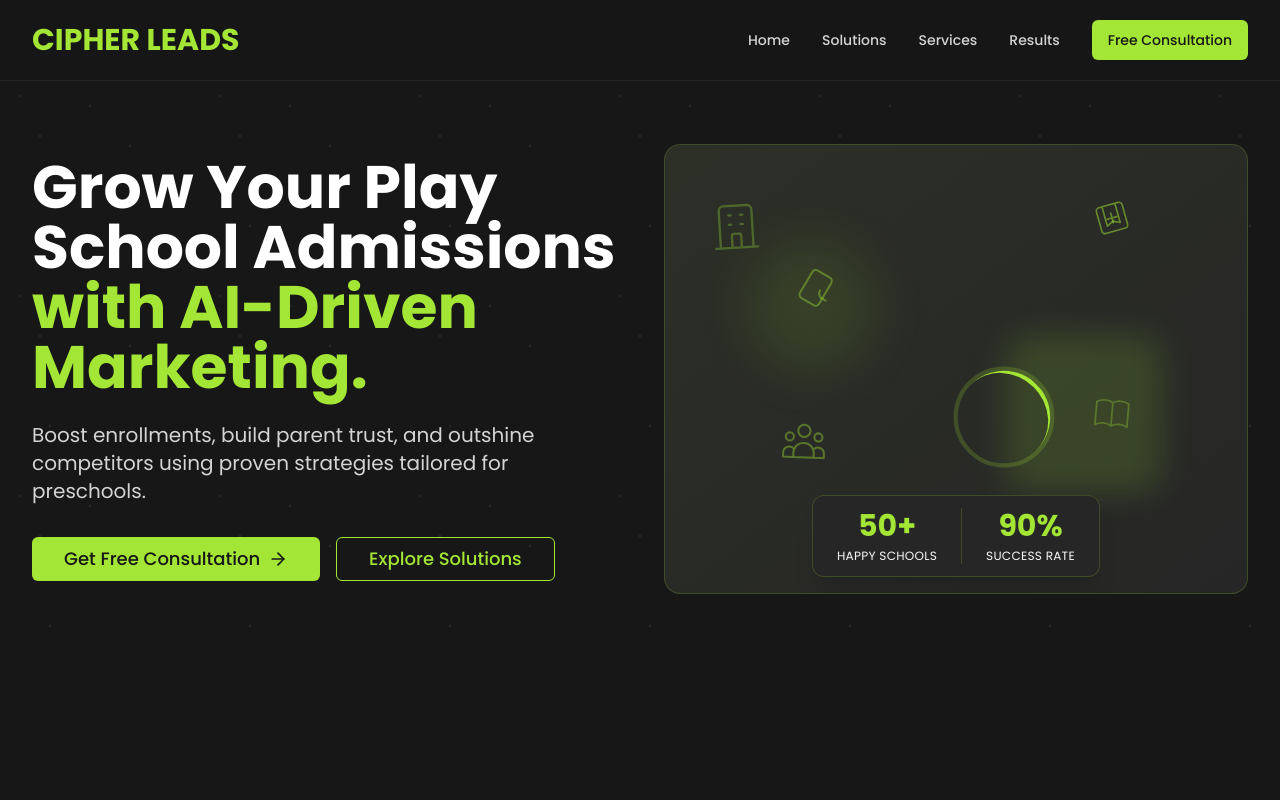
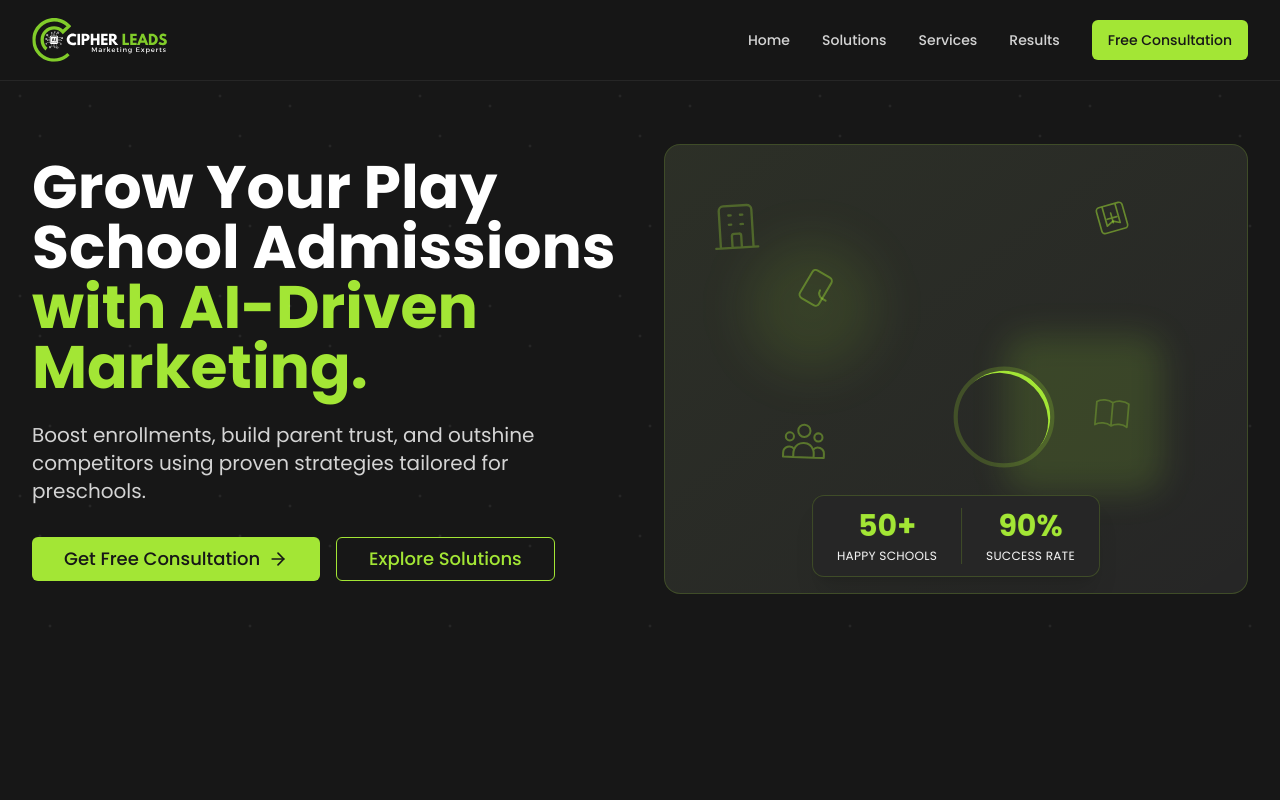
Before and after one commit to hyperlinqai/aicipherleads, a Next.js app: page / in a window 1280 px wide. Shown: the top 800 px of the page. Built offline with nearby package versions, Linux system fonts and the light colour scheme.

Commit message:
added logo in header and footer

```diff
--- a/components/layout/header.tsx
+++ b/components/layout/header.tsx
@@ -1,113 +1,10 @@
-// import { Menu } from "lucide-react";
-// import Link from "next/link";
-// import { useState } from "react";
-
-// import { Button } from "@/components/ui/button";
-
-// export function Header() {
-//   const [isMobileMenuOpen, setIsMobileMenuOpen] = useState(false);
-
-//   return (
-//     <nav className="fixed w-full z-50 bg-neutral-900/95 backdrop-blur-sm">
-//       <div className="max-w-7xl mx-auto px-4 sm:px-6 lg:px-8">
-//         <div className="flex items-center justify-between h-20">
-//           {/* Logo */}
-//           <div className="flex-shrink-0">
-//             <Link href="/" className="flex items-center">
-//               <span className="text-3xl font-bold text-lime-400">
-//                 CIPHER LEADS
-//               </span>
-//             </Link>
-//           </div>
-
-//           {/* Desktop Navigation */}
-//           <div className="hidden md:block">
-//             <div className="ml-10 flex items-center space-x-8">
-//               <Link
-//                 href="#home"
-//                 className="text-white hover:text-lime-400 transition-colors"
-//               >
-//                 Home
-//               </Link>
-//               <Link
-//                 href="#solutions"
-//                 className="text-white hover:text-lime-400 transition-colors"
-//               >
-//                 Solutions
-//               </Link>
-//               <Link
-//                 href="#services"
-//                 className="text-white hover:text-lime-400 transition-colors"
-//               >
-//                 Services
-//               </Link>
-//               <Link
-//                 href="#results"
-//                 className="text-white hover:text-lime-400 transition-colors"
-//               >
-//                 Results
-//               </Link>
-//               <Button className="bg-lime-400 text-neutral-900 hover:bg-lime-500">
-//                 Get Started
-//               </Button>
-//             </div>
-//           </div>
-
-//           {/* Mobile Menu Button */}
-//           <div className="md:hidden">
-//             <button
-//               onClick={() => setIsMobileMenuOpen(!isMobileMenuOpen)}
-//               className="inline-flex items-center justify-center p-2 rounded-md text-white hover:text-lime-400 focus:outline-none"
-//             >
-//               <Menu className="h-6 w-6" />
-//             </button>
-//           </div>
-//         </div>
-//       </div>
-
-//       {/* Mobile Menu */}
-//       {isMobileMenuOpen && (
-//         <div className="md:hidden bg-neutral-800">
-//           <div className="px-2 pt-2 pb-3 space-y-1">
-//             <Link
-//               href="#home"
-//               className="block px-3 py-2 text-white hover:bg-lime-400 hover:text-neutral-900 rounded-md"
-//             >
-//               Home
-//             </Link>
-//             <Link
-//               href="#solutions"
-//               className="block px-3 py-2 text-white hover:bg-lime-400 hover:text-neutral-900 rounded-md"
-//             >
-//               Solutions
-//             </Link>
-//             <Link
-//               href="#services"
-//               className="block px-3 py-2 text-white hover:bg-lime-400 hover:text-neutral-900 rounded-md"
-//             >
-//               Services
-//             </Link>
-//             <Link
-//               href="#results"
-//               className="block px-3 py-2 text-white hover:bg-lime-400 hover:text-neutral-900 rounded-md"
-//             >
-//               Results
-//             </Link>
-//             <Button className="w-full bg-lime-400 text-neutral-900 hover:bg-lime-500">
-//               Get Started
-//             </Button>
-//           </div>
-//         </div>
-//       )}
-//     </nav>
-//   );
-// }
-
 import { AnimatePresence, motion } from "framer-motion";
 import { Menu, X } from "lucide-react";
+import Image from "next/image";
 import Link from "next/link";
 import { useState } from "react";
 
+import Logo from "@/asset/cipher-leads-logo.svg";
 import { Button } from "@/components/ui/button";
 import {
   Dialog,
@@ -145,11 +42,8 @@ export function Header() {
         <div className="flex items-center justify-between h-20">
           {/* Logo */}
           <motion.div whileHover={{ scale: 1.05 }}>
-            <Link
-              href="/"
-              className="text-2xl sm:text-3xl font-bold text-lime-400"
-            >
-              CIPHER LEADS
+            <Link href="/" className="h-11">
+              <Image src={Logo} alt="Ciper Leads" height={44} />
             </Link>
           </motion.div>
 
--- a/components/sections/footer.tsx
+++ b/components/sections/footer.tsx
@@ -1,6 +1,9 @@
 import { motion } from "framer-motion";
 import { Facebook, Instagram, Mail, Phone } from "lucide-react";
+import Image from "next/image";
 import { FC, useEffect } from "react";
+
+import Logo from "@/asset/cipher-leads-logo.svg";
 
 const Footer: FC = () => {
   // Smooth scroll handler
@@ -44,9 +47,7 @@ const Footer: FC = () => {
           {/* Company Info */}
           <div className="col-span-1 md:col-span-2">
             <div className="flex items-center mb-6">
-              <span className="text-3xl font-bold text-lime-400">
-                CIPHER LEADS
-              </span>
+              <Image src={Logo} alt="Ciper Leads" height={48} />
             </div>
             <p className="text-neutral-400 mb-6 max-w-md">
               Transforming preschool marketing with AI-driven strategies that
```
Also changed, not shown: asset/cipher-leads-logo.svg (added).
